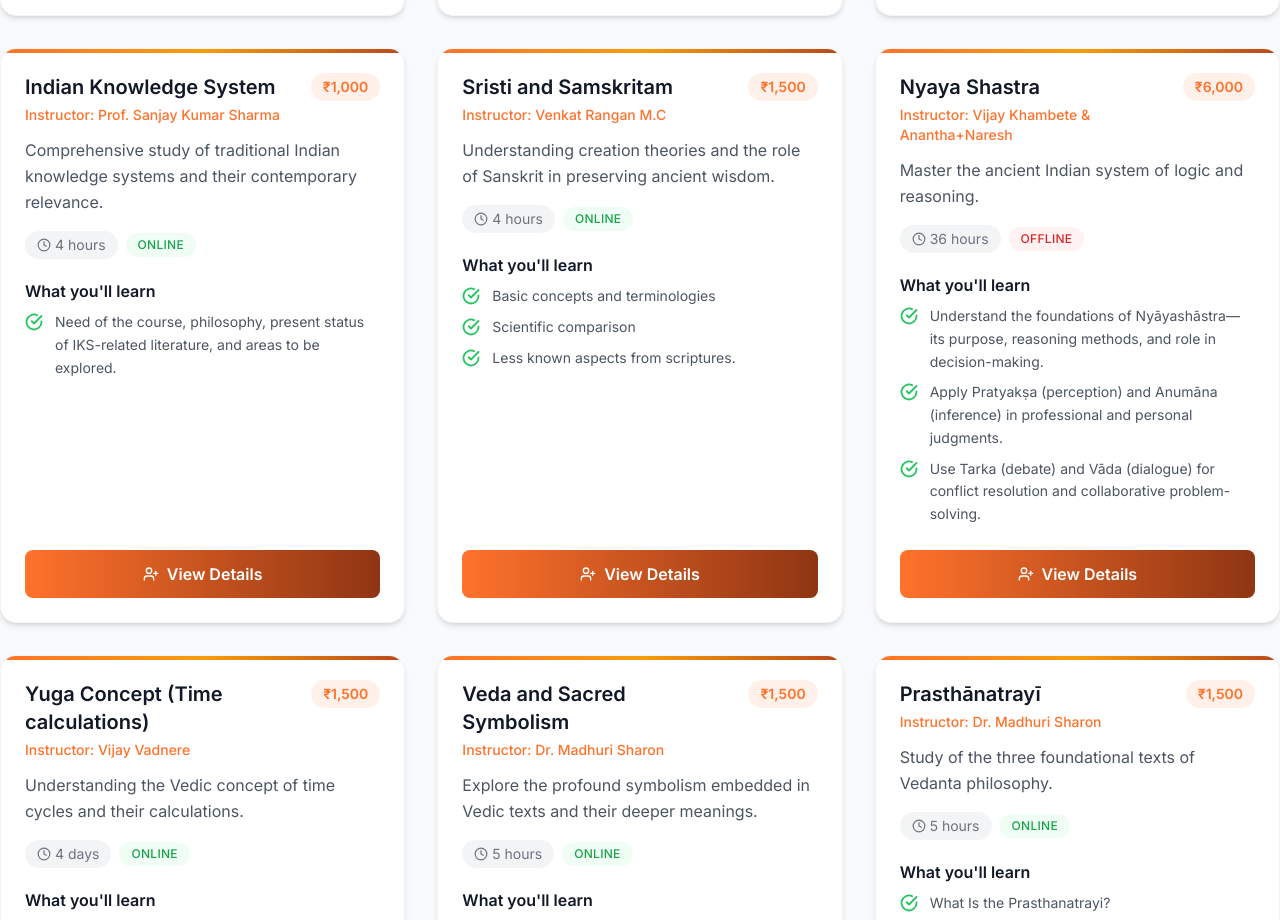
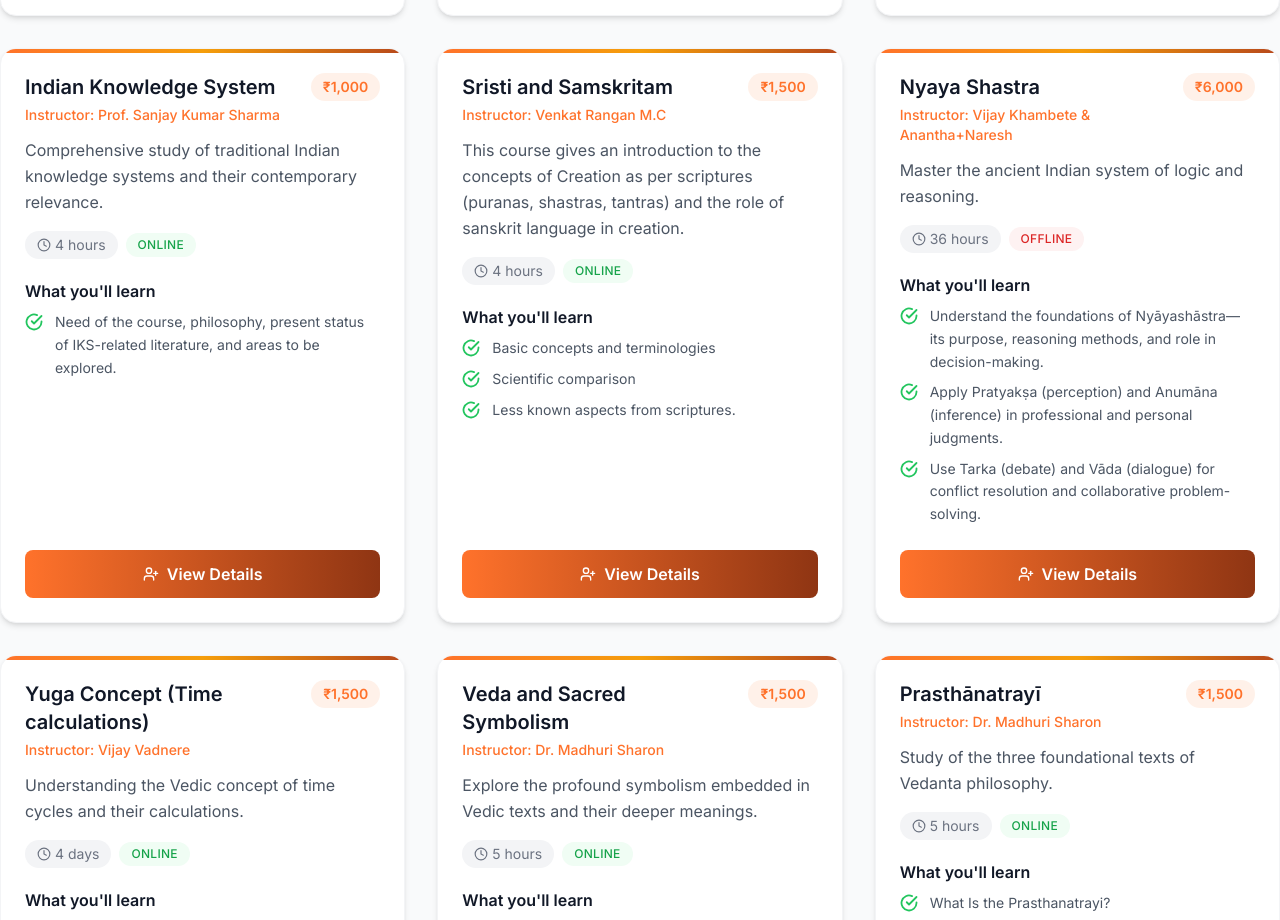
Before and after one commit to CHIRGJAIN/vedicvigyan, a Next.js app: page /courses in a window 1280 px wide. Shown: the part 800-1720 px from the top of the page. Built offline with nearby package versions, Linux system fonts and the light colour scheme; no server answers.

Commit message:
Update creation course description

```diff
--- a/app/courses/page.tsx
+++ b/app/courses/page.tsx
@@ -123,7 +123,7 @@ const CoursesPage = () => {
       id: 5,
       name: 'Sristi and Samskritam',
       instructor: 'Venkat Rangan M.C',
-      description: 'Understanding creation theories and the role of Sanskrit in preserving ancient wisdom.',
+      description: 'This course gives an introduction to the concepts of Creation as per scriptures (puranas, shastras, tantras) and the role of sanskrit language in creation.',
       duration: '4 hours',
       students: 50,
       price: 1500,
```
